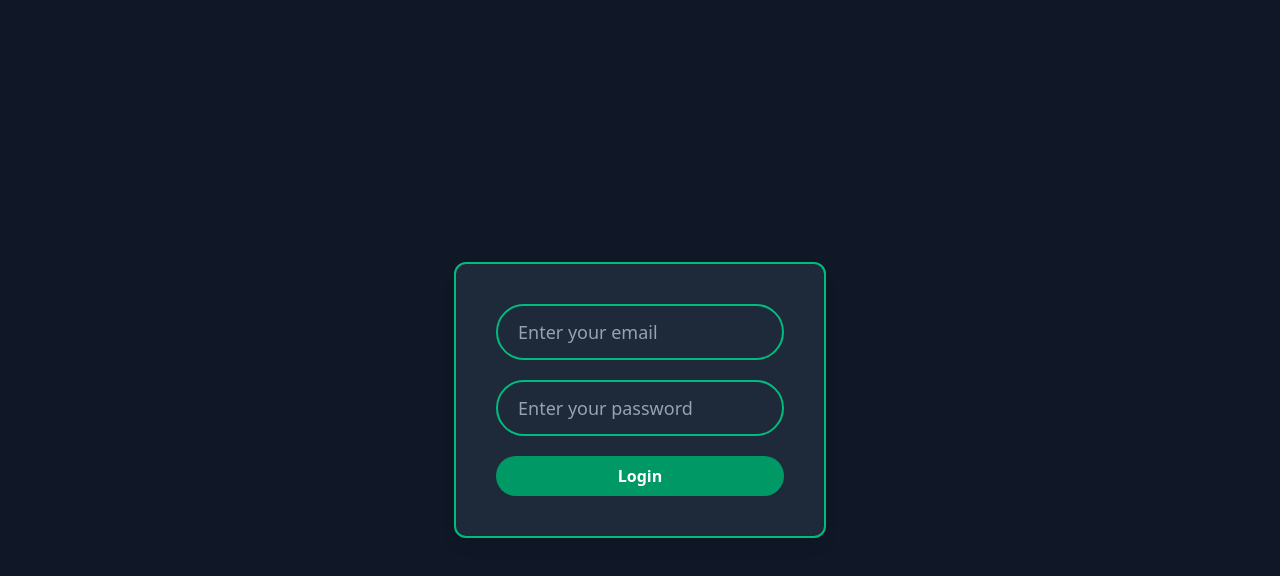
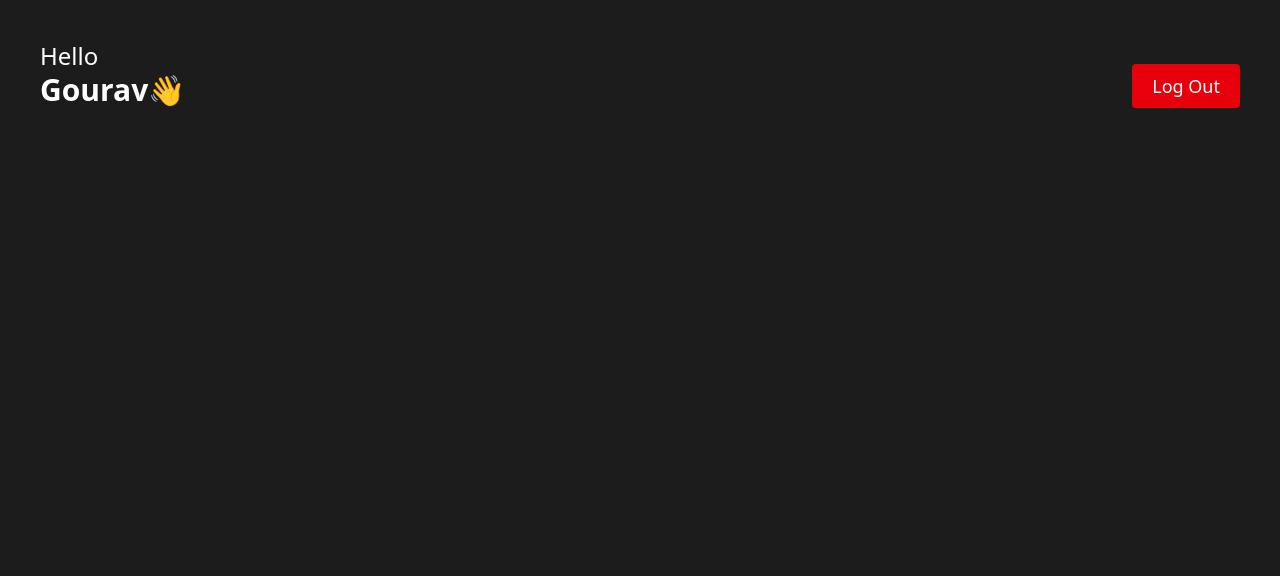
Before and after one commit to gouravgithub7710/EMS-PROJECT, a React (Vite) app: page / in a window 1280 px wide. Shown: the top 576 px of the page. Built offline with nearby package versions, Linux system fonts and the light colour scheme.

Commit message:
header----Employee-dashboard

```diff
--- a/src/App.jsx
+++ b/src/App.jsx
@@ -1,12 +1,12 @@
 import React from 'react'
 import Login from './components/Auth/Login'
+import EmployeeDashBoard from './components/DashBoard/EmployeeDashBoard'
 
 const App = () => {
   return (
-
-    //fragments--<></>
     <>
-<Login />
+    {/* <Login /> */}
+    <EmployeeDashBoard/>
     </>
   )
 }
--- a/src/components/DashBoard/EmployeeDashBoard.jsx
+++ b/src/components/DashBoard/EmployeeDashBoard.jsx
@@ -0,0 +1,12 @@
+import React from 'react'
+import Header from '../others/Header'
+
+const EmployeeDashBoard = () => {
+  return (
+    <div className='p-10 bg-[#1C1C1C] h-screen'>
+    <Header />
+    </div>
+  )
+}
+
+export default EmployeeDashBoard
--- /dev/null
+++ b/src/components/others/Header.jsx
@@ -0,0 +1,12 @@
+import React from 'react'
+
+const Header = () => {
+  return (
+    <div className='flex items-end justify-between'>
+      <h1 className='text-2xl font-medium'>Hello <br/> <span className='text-3xl font-semibold'>Gourav👋</span> </h1>
+      <button className='bg-red-600 text-lg font-medium text-white px-5 py-2 rounded-sm'>Log Out</button>
+    </div>
+  )
+}
+
+export default Header
--- a/src/index.css
+++ b/src/index.css
@@ -1,16 +1,7 @@
 @import "tailwindcss";
-/* *{
-  margin: 0;
-  padding: 0;
-  box-sizing: border-box;
-  font-family:gilroy;
-}
-html,
-body{
-  width: 100%;
-  height: 100%;
-} */
+
 
 body{
  background-color: black;
+ color: white;
 }
```
